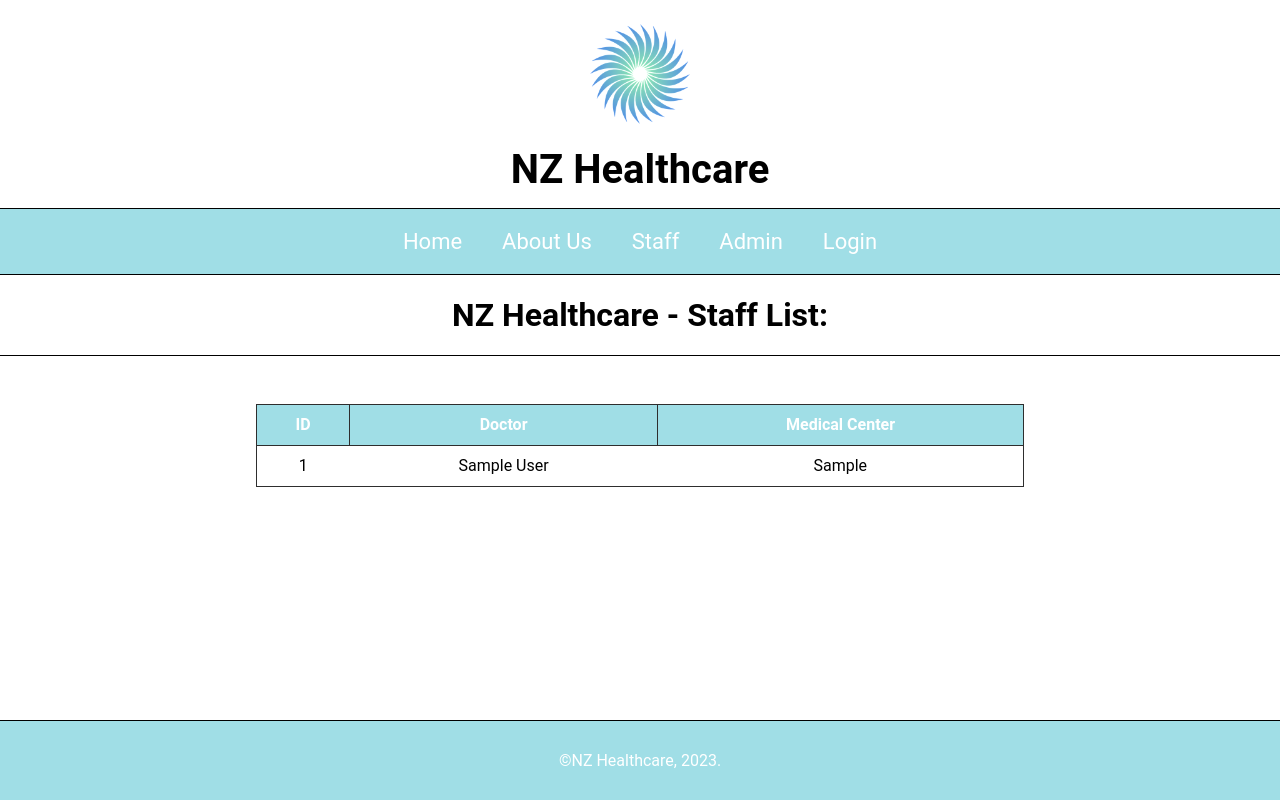
After one commit to Lunatic8273/Healthcare-App, a Django app: page /our_staff in a window 1280 px wide. The commit adds this page. Run offline with Django 4.2, Linux system fonts and the light colour scheme; tables that the repository leaves empty hold one stand-in row (values such as "Sample post").

Commit message:
Nav page links changed, added a staff page and list

```diff
--- a/referrals/forms.py
+++ b/referrals/forms.py
@@ -6,11 +6,15 @@ class PersonForm(forms.ModelForm):
         model = Person
         fields = ['first_name', 'last_name', 'phone_number', 'date_of_birth', 'GP']
 
-class ReferralForm(forms.ModelForm):
+class PatientAddReferralForm(forms.ModelForm):
     class Meta:
         model = Referral
         fields = ['referral_date', 'referral_reason', 'note', 'document']
 
+class DoctorAddReferralForm(forms.ModelForm):
+    class Meta:
+        model = Referral
+        fields = ['person', 'referral_date', 'referral_reason', 'note', 'document']
 
 class GlobalReferralForm(forms.ModelForm):
     class Meta:
--- a/referrals/models.py
+++ b/referrals/models.py
@@ -12,7 +12,7 @@ class Doctor(models.Model):
 
 class Person(models.Model):
     user = models.ForeignKey(User, on_delete=models.CASCADE)
-    GP = models.ForeignKey(Doctor, on_delete=models.CASCADE)
+    GP = models.ForeignKey(Doctor, default=None,on_delete=models.CASCADE)
     first_name = models.CharField(max_length=100)
     last_name = models.CharField(max_length=100)
     phone_number = models.CharField(max_length=15)
@@ -23,7 +23,7 @@ class Person(models.Model):
 
 class Referral(models.Model):
     person = models.ForeignKey(Person, on_delete=models.CASCADE)
-    referrer = models.ForeignKey(Doctor, on_delete=models.CASCADE)
+    referrer = models.ForeignKey(Doctor, default=None, on_delete=models.CASCADE)
     referral_date = models.DateField()
     referral_reason = models.CharField(max_length=255)
     note = models.TextField()
--- a/referrals/templates/header-base.html
+++ b/referrals/templates/header-base.html
@@ -4,14 +4,18 @@
 	<h1>NZ Healthcare</h1>
 	<nav>
 		<ul>
-			<li><a href="{% url 'home' %}">Home</a></li>
-			<li><a href="{% url 'my_doctor_page' %}">Dr {{user.first_name}} {{user.last_name}}</a></li>
-			<li><a href="{% url 'person_list' %}">Patient list</a></li>
-			<li><a href="{% url 'referral_list' %}">Referrals</a></li>
-			<li><a href="{% url 'admin:index' %}">Admin</a></li>
 			{% if user.is_authenticated %}
+				<li><a href="{% url 'home' %}">Home</a></li>
+				<li><a href="{% url 'my_doctor_page' %}">{{user.first_name}} {{user.last_name}}</a></li>
+				<li><a href="{% url 'person_list' %}">Patient list</a></li>
+				<li><a href="{% url 'referral_list' %}">Referrals</a></li>
+				<li><a href="{% url 'admin:index' %}">Admin</a></li>
 				<li><a href="{% url 'logout' %}">Logout</a></li>
 			{% else %}
+				<li><a href="{% url 'home' %}">Home</a></li>
+				<li><a href="{% url 'about_page' %}">About Us</a></li>
+				<li><a href="{% url 'our_staff' %}">Staff</a></li>
+				<li><a href="{% url 'admin:index' %}">Admin</a></li>
 				<li><a href="{% url 'login' %}">Login</a></li>
 			{% endif %}
 
--- /dev/null
+++ b/referrals/templates/our_staff.html
@@ -0,0 +1,49 @@
+{% load static %}
+<!DOCTYPE html>
+<html lang="en">
+  <head>
+    <meta charset="UTF-8">
+    <meta name="viewport" content="width=device-width, initial-scale=1.0">
+    <title>Person List - NZ Healthcare</title>
+	<link rel="stylesheet" href="{% static 'referrals/home.css' %}">
+	<link rel="icon" type="image/x-icon" href="{% static 'nz-healthcare-logo.png' %}">
+</head>
+
+
+<body>
+	<div class="page-container">
+		<div class="content-wrap">
+			{% include 'header-base.html' %}
+			<header>
+					<h1>NZ Healthcare - Staff List:</h1>
+			</header>
+
+			<main>
+				<div class="list-div">
+						<table>
+							{% if doctors %}
+								<tr>
+									<th>ID</th>
+									<th>Doctor</th>
+									<th>Medical Center</th>
+								</tr>
+							{% else %}
+								<h1>No Patients</h1>
+							{% endif %}
+							{% for doctor in doctors %}
+								<tr class="tr-highlight"; style="cursor: pointer;">
+									<td> {{ doctor.pk }}</td>
+									<td> {{ doctor.first_name }} {{ doctor.last_name }}</td>
+									<td> {{ doctor.medical_center }} </td>
+								</tr>
+							{% endfor %}
+						</table>
+				</div>
+			</main>
+		</div>
+		{% include 'footer-base.html' %}
+	</div>
+</body>
+
+
+</html>
--- a/referrals/templates/referrals/my_referral_list.html
+++ b/referrals/templates/referrals/my_referral_list.html
@@ -49,6 +49,9 @@
 								{% endfor %}
 							</tbody>
 						</table>
+                        <div class="list-buttons">
+							<a href="{% url 'doctor_referral_new' %}"><button>Add a referral</button></a>
+						</div>
 					{% else %}
 						<h3>Sorry {{user}}</h3>
 						<p>You are currently logged in as admin, only users who are doctors may access the list of referrals.<p>
--- a/referrals/templates/referrals/person_detail.html
+++ b/referrals/templates/referrals/person_detail.html
@@ -69,7 +69,7 @@
 							{% endif %}
 						</table>
 						<div class="list-buttons detail-list-buttons">
-							<a href="{% url 'referral_new' person_id=person.pk%}"><button>Add a referral</button></a>
+							<a href="{% url 'patient_referral_new' person_id=person.pk%}"><button>Add a referral</button></a>
 							<a href="{% url 'person_list' %}"><button>Back to Patient List</button></a>
 						</div>
 					</div>
--- a/referrals/templates/referrals/referral_detail.html
+++ b/referrals/templates/referrals/referral_detail.html
@@ -60,7 +60,7 @@
 						</table>
 					</div>
 					<div class="list-buttons">
-						<a href="{% url 'referral_edit' person_id=referral.person.pk referral_id=referral.pk %}"><button>Edit Referral</button></a>
+						<a href="{% url 'global_referral_edit' person_id=person.pk referral_id=referral.pk %}"><button>Edit Referral</button></a>
 						<a href="{% url 'referral_delete' person_id=person.pk referral_id=referral.pk %}"><button>Delete Referral</button></a>
 						<a href="{% url 'person_detail' pk=person.pk %}"><button>Patient Details</button></a>
 						<a href="{% url 'referral_list' %}"><button>Referral List</button></a>
--- a/referrals/urls.py
+++ b/referrals/urls.py
@@ -1,4 +1,3 @@
-from django.urls import path
 from . import views
 from django.urls import path, include
 
@@ -16,23 +15,17 @@ urlpatterns = [
     path('patient_new/<int:pk>/', views.person_new, name='person_new'),
     path('referrals/', views.referral_list, name='referral_list'),
     path('my_referrals/', views.my_referral_list, name='my_referral_list'),
-    path('referrals_edit/', views.referral_edit, name='referral_edit'),
-    path('referrals_edit/<int:person_id>/<int:referral_id>/', views.referral_edit, name='referral_edit'),
-    path('referrals_new/', views.referral_new, name='referral_new'),
-    path('referrals_new/<int:person_id>/', views.referral_new, name='referral_new'),
+    path('referrals_edit/<int:person_id>/<int:referral_id>/', views.global_referral_edit, name='global_referral_edit'),
+    path('referrals_new/', views.doctor_referral_new, name='doctor_referral_new'),
+    path('referrals_new/<int:person_id>/', views.patient_referral_new, name='patient_referral_new'),
     path('global_referral_new/', views.global_referral_new, name='global_referral_new'),
-
     path('referrals_detail/', views.referral_detail, name='referral_detail'),
     path('referrals_detail/<int:referral_id>/', views.referral_detail, name='referral_detail'),
     path('view_document/<int:referral_id>/', views.view_document, name='view_document'),
     path('referrals/', views.referral_delete, name='referral_delete'),
     path('referrals/<int:person_id>/<int:referral_id>/', views.referral_delete, name='referral_delete'),
+    path('about_page', views.about_page, name='about_page'),
+    path('our_staff', views.our_staff, name='our_staff'),
     path('login/', views.login_view, name='login_view'),
     path('my_page/', views.my_doctor_page, name='my_doctor_page'),
-
 ]
-
-#path('login/', views.login_view, name='login_view')
-#path('persons/', views.person_cancel, name='person_cancel'),
-#path('', views.home, name='home'),
-#path('', include('nz_healthcare.urls')),
--- a/referrals/views.py
+++ b/referrals/views.py
@@ -1,6 +1,6 @@
 from django.shortcuts import render, get_object_or_404, redirect
 from .models import Person, Referral, Doctor
-from .forms import PersonForm, ReferralForm, GlobalReferralForm
+from .forms import PersonForm, DoctorAddReferralForm, GlobalReferralForm, PatientAddReferralForm
 from django.contrib.auth.decorators import login_required
 from django.http import  HttpResponse
 import os
@@ -25,6 +25,13 @@ def login_view(request):
 
 def home(request):
     return render(request, 'referrals/home.html')
+
+def about_page(request):
+    return render(request, 'about.html')
+
+def our_staff(request):
+    doctors = Doctor.objects.all()
+    return render(request, 'our_staff.html', {'doctors':doctors})
 
 @login_required
 def person_cancel(request):
@@ -116,19 +123,35 @@ def view_document(request, referral_id):
 
 
 @login_required
-def referral_new(request, person_id):
+def patient_referral_new(request, person_id):
+    doctor = get_object_or_404(Doctor, user=request.user)
     person = get_object_or_404(Person, id=person_id)
     if request.method == "POST":
-        form = ReferralForm(request.POST)
+        form = PatientAddReferralForm(request.POST)
         if form.is_valid():
             referral = form.save(commit=False)
-            referral.GP = request.user
+            referral.referrer = doctor
             referral.person = person
             referral.save()
             return render(request, 'referrals/referral_detail.html',{'person': person, 'referral':referral})
     else:
-        form = ReferralForm()
+        form = PatientAddReferralForm()
     return render(request, 'referrals/referral_new.html', {'form': form, 'person': person})
+
+@login_required
+def doctor_referral_new(request):
+    doctor = get_object_or_404(Doctor, user=request.user)
+    if request.method == "POST":
+        form = DoctorAddReferralForm(request.POST)
+        if form.is_valid():
+            referral = form.save(commit=False)
+            referral.referrer = doctor
+            person = referral.person
+            referral.save()
+            return render(request, 'referrals/referral_detail.html',{'person': person, 'referral':referral})
+    else:
+        form = DoctorAddReferralForm()
+    return render(request, 'referrals/referral_new.html', {'form': form})
 
 @login_required
 def global_referral_new(request):
@@ -136,28 +159,62 @@ def global_referral_new(request):
         form = GlobalReferralForm(request.POST)
         if form.is_valid():
             referral = form.save(commit=False)
+            person = referral.person
             referral.save()
-            return render(request, 'referrals/referral_detail.html',{'referral':referral})
+            return render(request, 'referrals/referral_detail.html',{'person':person,'referral':referral})
     else:
         form = GlobalReferralForm()
     return render(request, 'referrals/referral_new.html', {'form': form})
 
+
+
+"""
 @login_required
-def referral_edit(request, person_id, referral_id):
-    referral = get_object_or_404(Referral, id=referral_id, person__id=person_id, person__user=request.user)
+def patient_referral_edit(request, person_id, referral_id):
+    referral = get_object_or_404(Referral, id=referral_id, person__id=person_id)
     if request.method == "POST":
-        form = ReferralForm(request.POST, request.FILES, instance=referral)
+        form = PatientAddReferralForm(request.POST, request.FILES, instance=referral)
         if form.is_valid():
             referral = form.save(commit=False)
             referral.person = referral.person
             referral.save()
             return redirect('referral_detail', referral_id=referral.pk)
     else:
-        form = ReferralForm(instance=referral)
+        form = PatientAddReferralForm(instance=referral)
+    return render(request, 'referrals/referral_edit.html', {'form': form, 'person': referral.person, 'referral':referral})
+
+
+@login_required
+def doctor_referral_edit(request, person_id, referral_id):
+    referral = get_object_or_404(Referral, id=referral_id, person__id=person_id)
+    if request.method == "POST":
+        form = DoctorAddReferralForm(request.POST, request.FILES, instance=referral)
+        if form.is_valid():
+            referral = form.save(commit=False)
+            referral.person = referral.person
+            referral.save()
+            return redirect('referral_detail', referral_id=referral.pk)
+    else:
+        form = DoctorAddReferralForm(instance=referral)
+    return render(request, 'referrals/referral_edit.html', {'form': form, 'person': referral.person, 'referral':referral})
+
+"""
+@login_required
+def global_referral_edit(request, person_id, referral_id):
+    referral = get_object_or_404(Referral, id=referral_id, person__id=person_id)
+    if request.method == "POST":
+        form = GlobalReferralForm(request.POST, request.FILES, instance=referral)
+        if form.is_valid():
+            referral = form.save(commit=False)
+            referral.person = referral.person
+            referral.save()
+            return redirect('referral_detail', referral_id=referral.pk)
+    else:
+        form = GlobalReferralForm(instance=referral)
     return render(request, 'referrals/referral_edit.html', {'form': form, 'person': referral.person, 'referral':referral})
 
 @login_required
 def referral_delete(request, person_id, referral_id):
-    referral = get_object_or_404(Referral, id=referral_id, person__id=person_id, person__user=request.user)
+    referral = get_object_or_404(Referral, id=referral_id, person__id=person_id)
     referral.delete()
     return redirect('referral_list')
```
Also changed, not shown: referrals/templates/about.html (added, +42 -0 lines), referrals/migrations/0002_alter_person_gp_alter_referral_referrer.py (added).
